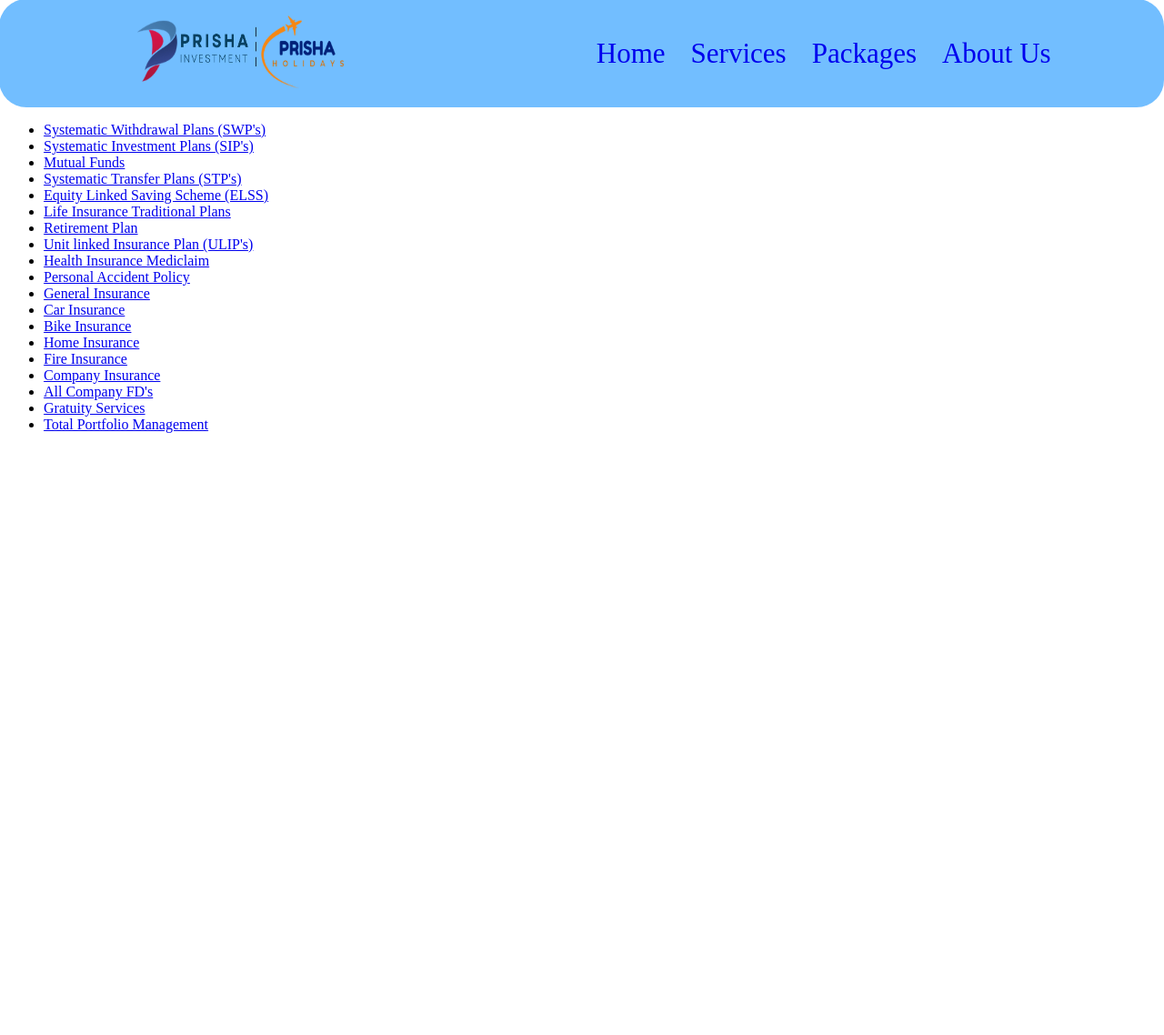
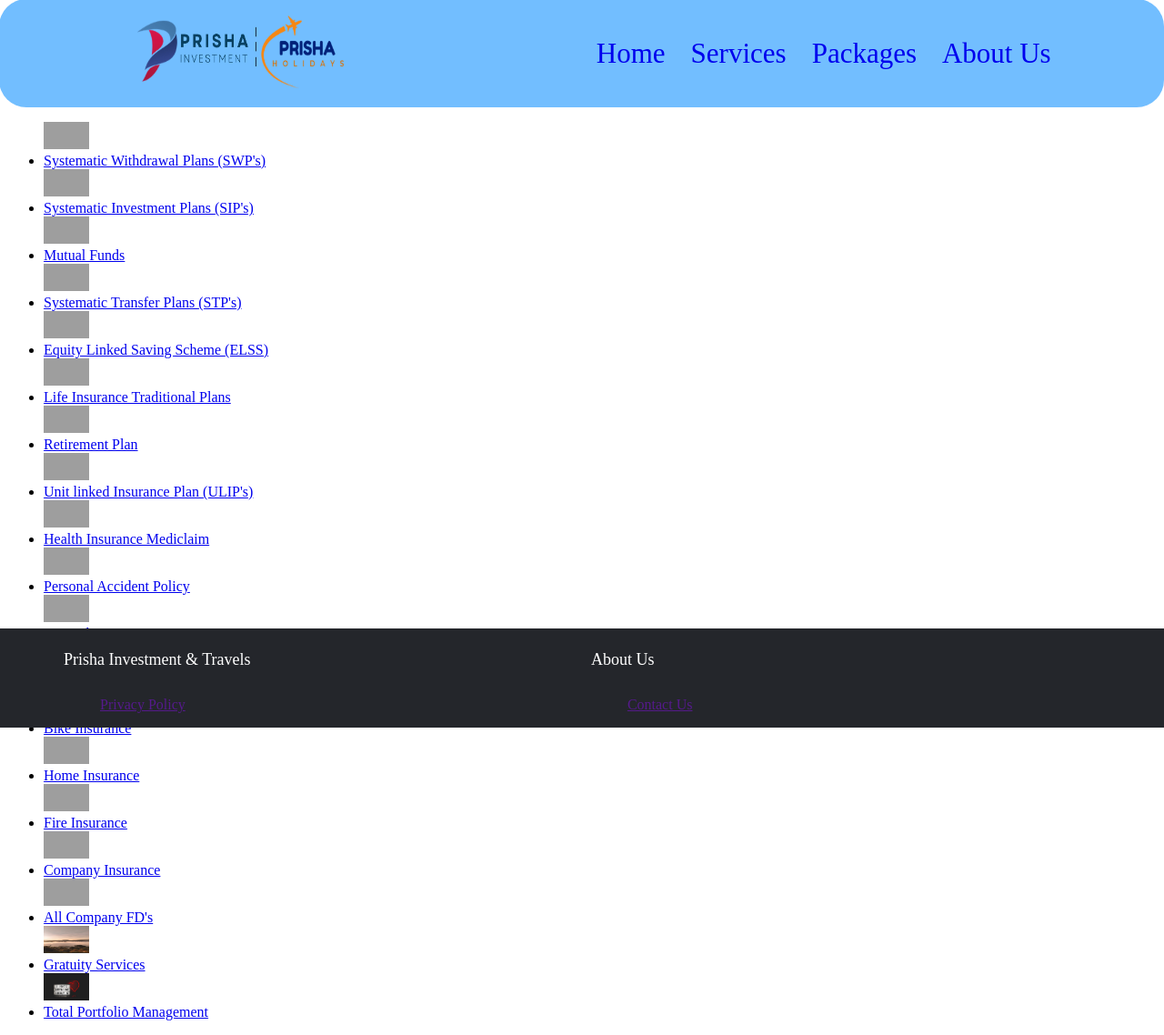
Before and after one commit to punit7-os/project-pri-inv-tra, a Django app: page /appoffin/services in a window 1280 px wide. Shown: the whole page at 91% size. Before the commit the page ends 476 px from the top, so only its background shows below. Run offline with Django 4.2, Linux system fonts and the light colour scheme; data comes from the database, SQL or seed files in the repository; both versions use the stored data as it was after the commit; grey boxes are pictures that could not be loaded.

Commit message:
setting up footer

```diff
--- a/fintra/appoffin/models.py
+++ b/fintra/appoffin/models.py
@@ -5,6 +5,7 @@ from django.utils import timezone
 class Service(models.Model):
     service_title = models.CharField(max_length=100)
     service_desc = models.CharField(max_length=400)
+    logos = models.ImageField(upload_to="finance/services_logos", default="")
 
     def __str__(self):
         return self.service_title
--- a/fintra/appoffin/templates/appoffin/services.html
+++ b/fintra/appoffin/templates/appoffin/services.html
@@ -8,6 +8,8 @@
     {% if getdetails %}
         <ul>
         {% for detail in getdetails %}
+            {% load static %}
+            <img src="/static/{{ detail.logos }}" width="50px" height="30px" placeholder="{{ detail.service_title }}" >
             <li><a href="/appoffin/know-more/{{ detail.id }}">{{ detail.service_title }}</a></li>
         {% endfor %}
         </ul>
--- a/fintra/fintra/templates/header.html
+++ b/fintra/fintra/templates/header.html
@@ -43,12 +43,51 @@
             justify-content: space-around;
         }
 
+/*         footer styling */
+         .footer{
+            background-color: #24262b;
+            position: fixed;
+
+            left:0;
+            bottom: 0;
+            width: 100%;
+
+        }
+        .footer-container{
+            max-width:1170px ;
+            margin: auto;
+        }
+        .footer-row{
+            display: flex;
+            flex-wrap: wrap;
+        }
+        .footer-col ul{
+            list-style: none;
+        }
+
+
+        .footer-col{
+            width: 47%;
+            padding:0 15px;
+        }
+        .footer-col h4{
+            font-size: 18px;
+            color: #ffffff;
+            text-transform: capitalize;
+            margin-bottom: 30px;
+            position: relative;
+            font-weight: 500;
+        }
+
+
         {% block style%} {% endblock %}
 
     </style>
 
 </head>
 <body>
+
+
 <header>
     <nav class="main-head">
         <ul class="logo-head">
@@ -67,7 +106,30 @@
         </ul>
     </nav>
 </header>
+<footer class="footer">
+    <div class="footer-container">
+        <div class="footer-row">
+            <div class="footer-col">
+                <h4>Prisha Investment & Travels</h4>
+                <ul>
+                        <li><a href="">Privacy Policy</a></li>
+                </ul>
+            </div>
+            <div class="footer-col">
+                <h4>About Us</h4>
+                    <ul>
+                        <li><a href="">Contact Us</a></li>
+                    </ul>
+            </div>
+
+        </div>
+    </div>
+</footer>
 {% block body %}
+
+
+
 {% endblock %}
 </body>
+
 </html>
--- a/fintra/fintra/templates/index.html
+++ b/fintra/fintra/templates/index.html
@@ -4,6 +4,11 @@
 
 {% endblock %}
 {% block body%}
+<body>
     <h1>This is body of the body</h1>
     <h1>hello World</h1>
+
+</body>
+{% extends 'footer.html' %}
+
 {% endblock %}
```
Also changed, not shown: fintra/fintra/templates/footer.html (added, +76 -0 lines), fintra/appoffin/migrations/0003_service_logos.py (added), fintra/db.sqlite3, fintra/finance/img_logos/pexels-designecologist-887353.jpg (added), fintra/finance/services_logos/pexels-balisong-terence-7915209.jpg (added).
